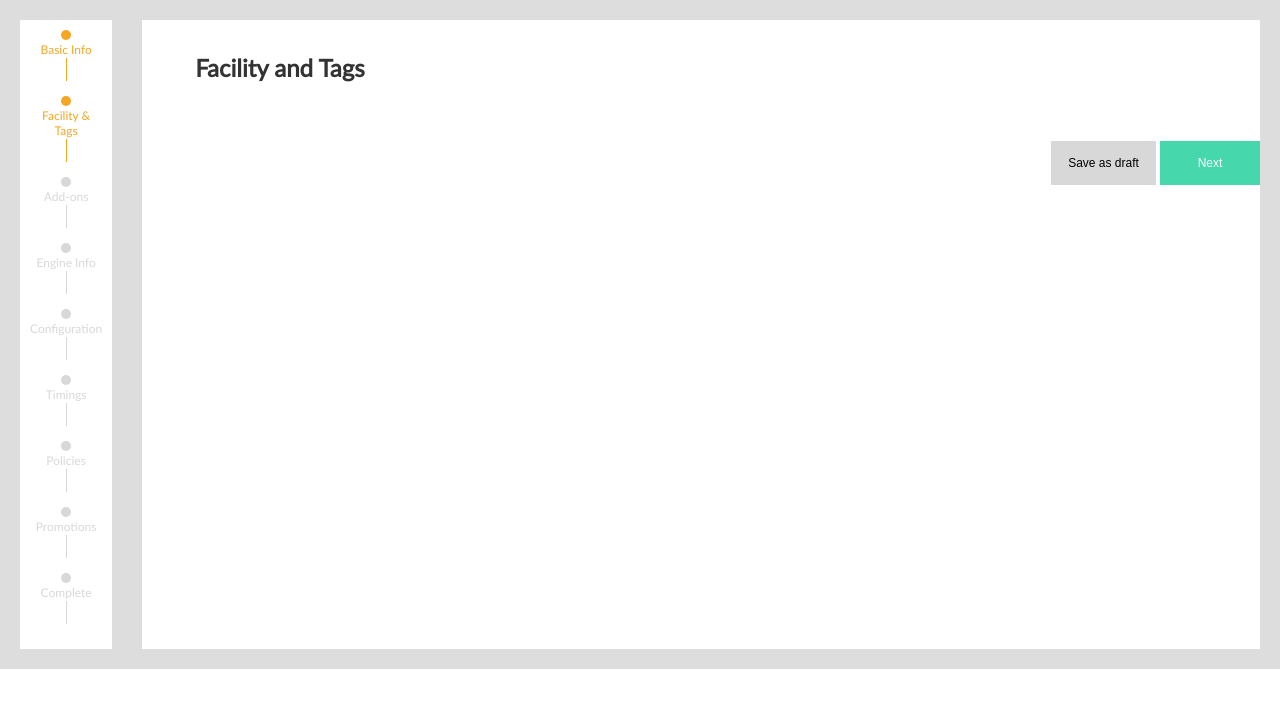
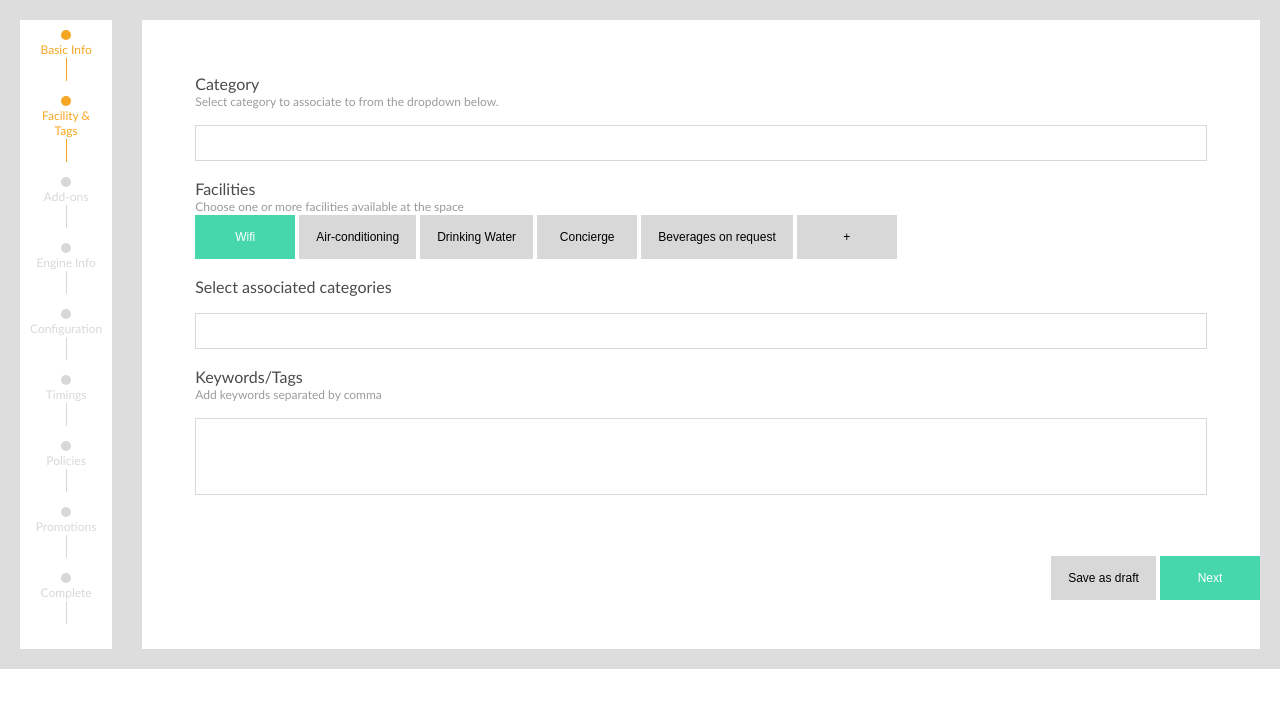
Before and after one commit to suyeshtiwari/angular-app, a plain HTML site: page index.html at #!/admin/facility-tags in a window 1280 px wide. Drawn offline with Linux system fonts and the light colour scheme.

Commit message:
Updated facility and tags html

```diff
--- a/partials/admin/templates/facilityTags.html
+++ b/partials/admin/templates/facilityTags.html
@@ -1 +1,50 @@
-<h2>Facility and Tags</h2>
+<div ng-hide="showSpaceImg">
+    <div class="form-item">
+        <div class="label">Category</div>
+        <div class="help-text">Select category to associate to from the dropdown below.</div>
+        <input type="text" />
+    </div>
+
+    <div class="form-item">
+        <div class="label">Facilities</div>
+        <div class="help-text">Choose one or more facilities available at the space</div>
+        <div class="tags-container">
+            <button type="button" class="button btn-green btn-round" >Wifi</button>
+            <button type="button" class="button btn-round">Air-conditioning</button>
+            <button type="button" class="button btn-round">Drinking Water</button>
+            <button type="button" class="button btn-round">Concierge</button>
+            <button type="button" class="button btn-round">Beverages on request</button>
+            <button type="button" class="button btn-green-plain">+</button>
+        </div>
+    </div>
+
+    <div class="form-item">
+        <div class="label">Select associated categories</div>
+        <div class="help-text"></div>
+        <input type="text" />
+    </div>
+
+    <div class="form-item">
+        <div class="label">Keywords/Tags</div>
+        <div class="help-text">Add keywords separated by comma</div>
+        <textarea rows="5"></textarea>
+    </div>
+</div>
+
+<div class="spaceImgContainer" ng-show="showSpaceImg">
+    <div class="form-item">
+        <div class="label">Select associated categories</div>
+        <div class="help-text">Upload images of the space (&#60;1 mb)</div>
+        <div class="uploadImgContainer">
+            <img src="../../images/sample.jpg" />
+        </div>
+        <div class="uploadImgContainer">
+            <img src="../../images/sample.jpg" />
+        </div>
+        <div class="uploadImgContainer add">
+            <div></div>
+            <div></div>
+        </div>
+        <div class="clear"></div>
+    </div>
+</div>
```
